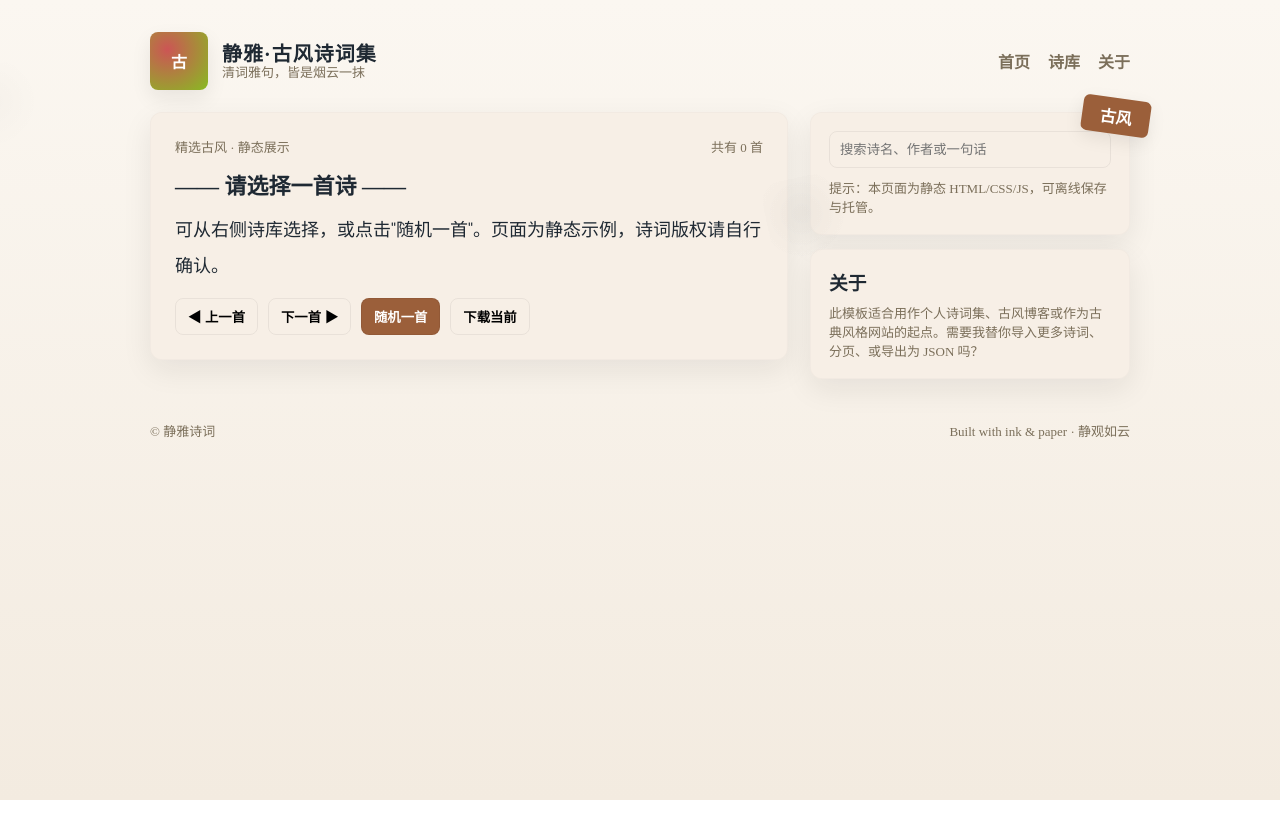
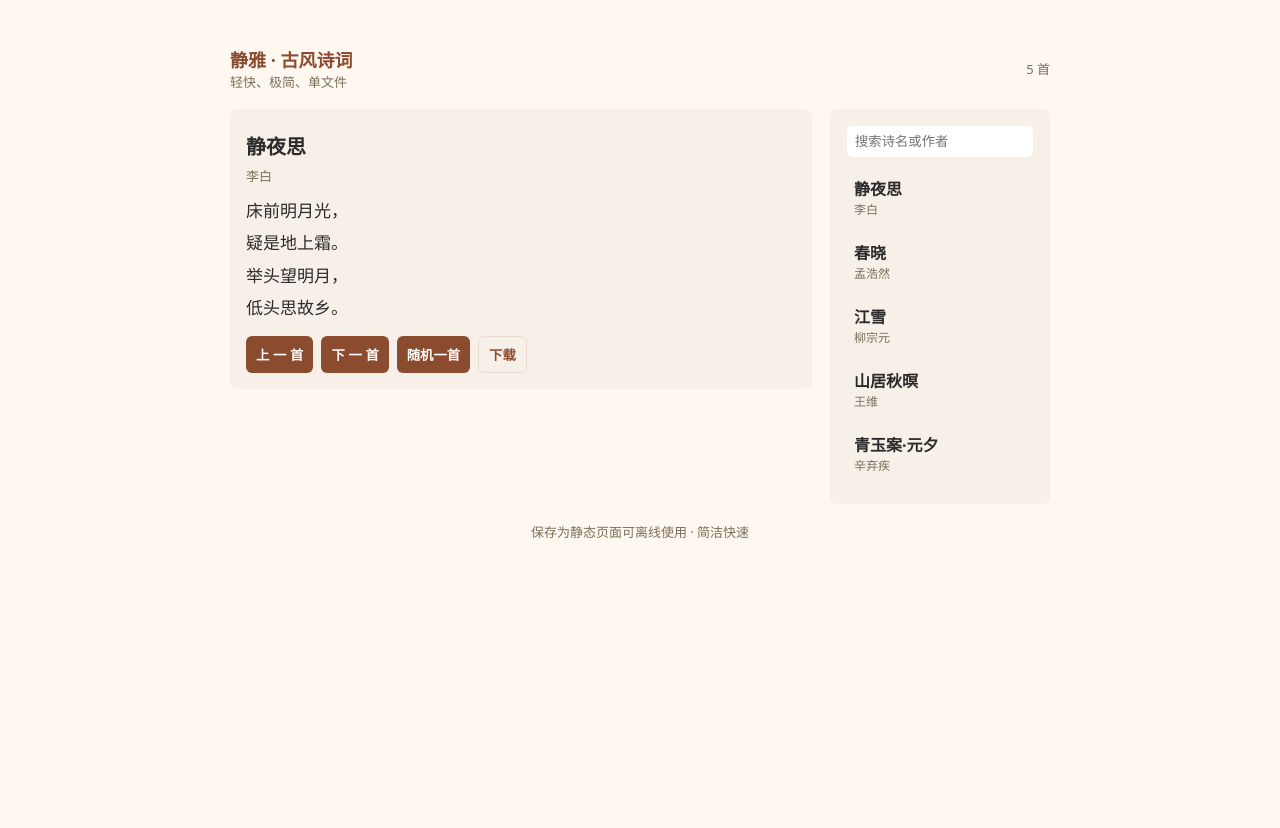
Before and after one commit to eooce/node-ws, a website: page index.html in a window 1280 px wide. Before the commit the page ends 800 px from the top, so only its background shows below. Drawn offline with Linux system fonts and the light colour scheme.

Commit message:
Update index.html

```diff
--- a/index.html
+++ b/index.html
@@ -2,146 +2,81 @@
 <html lang="zh-CN">
 <head>
 <meta charset="utf-8" />
-  <meta name="viewport" content="width=device-width, initial-scale=1" />
-  <title>古风诗词 · 静雅集</title>
-  <meta name="description" content="古风诗词，适合作为个人诗词集或古风主题网站的入口页面。" />
-  <link rel="preconnect" href="https://fonts.googleapis.com">
-  <link rel="preconnect" href="https://fonts.gstatic.com" crossorigin>
-  <link href="https://fonts.googleapis.com/css2?family=Noto+Serif+SC:wght@300;400;700&family=Sanchez:ital,wght@0,400;0,700;1,400&display=swap" rel="stylesheet">
+<meta name="viewport" content="width=device-width,initial-scale=1" />
+<title>古风诗词 · 静雅</title>
+<meta name="description" content="极简古风诗词展示页，单文件、快速打开。" />
 <style>
-    :root{
-      --paper:#f7efe6;
-      --ink:#1f2933;
-      --muted:#7b6f5a;
-      --accent:#9b5f3a;
-      --shadow: rgba(27,24,20,0.08);
-      color-scheme: light;
-    }
-    *{box-sizing:border-box}
-    html,body{height:100%}
-    body{
-      margin:0; padding:32px; font-family:'Noto Serif SC', serif; background:linear-gradient(180deg,#fbf7f1,#f3ebe0); color:var(--ink); -webkit-font-smoothing:antialiased;
-    }
-    .container{max-width:980px;margin:0 auto}
-    header{display:flex;align-items:center;justify-content:space-between;margin-bottom:22px}
-    .brand{display:flex;align-items:center;gap:14px}
-    .seal{width:58px;height:58px;border-radius:8px;background:radial-gradient(circle at 30% 30%, #c55, #8b2);display:flex;align-items:center;justify-content:center;color:#fff;font-weight:700;box-shadow:0 8px 20px var(--shadow)}
-    .title{line-height:1}
-    .title h1{margin:0;font-size:20px;letter-spacing:1px}
-    .title p{margin:2px 0 0;color:var(--muted);font-size:13px}
-
-    nav a{color:var(--muted);text-decoration:none;margin-left:14px;font-weight:600}
-    nav a:hover{color:var(--accent)}
-
-    main{display:grid;grid-template-columns:1fr 320px;gap:22px;align-items:start}
-
-    .paper{background:var(--paper);padding:24px;border-radius:12px;box-shadow:0 10px 30px var(--shadow);border:1px solid rgba(0,0,0,0.02)}
-
-    .poem-header{display:flex;justify-content:space-between;align-items:center;margin-bottom:12px}
-    .poem-header .meta{color:var(--muted);font-size:13px}
-    .poem-title{font-size:22px;margin:12px 0 6px;font-weight:700}
-    .poem-by{color:var(--muted);font-size:14px;margin-bottom:12px}
-
-    .poem-text{font-size:18px;line-height:2;font-family:'Sanchez', 'Noto Serif SC', serif;white-space:pre-wrap}
-    .poem-text .line{display:block}
-
-    .controls{display:flex;gap:10px;margin-top:14px}
-    .btn{padding:8px 12px;border-radius:8px;border:1px solid rgba(0,0,0,0.06);background:transparent;cursor:pointer;font-weight:600}
-    .btn.primary{background:var(--accent);color:#fff;border-color:rgba(0,0,0,0.06)}
-
-    /* right column */
-    aside{position:relative}
-    .sidebar .card{padding:18px;margin-bottom:14px}
-    .search input{width:100%;padding:10px;border-radius:8px;border:1px solid rgba(0,0,0,0.06);background:transparent}
-    .list{max-height:320px;overflow:auto;padding-right:8px}
-    .item{padding:10px;border-radius:8px;margin-bottom:8px;cursor:pointer}
-    .item:hover{background:linear-gradient(90deg,rgba(155,95,58,0.06),rgba(155,95,58,0.03))}
-    .small{font-size:13px;color:var(--muted)}
-
-    /* decorative */
-    .ribbon{position:absolute;right: -20px;top:-14px;transform:rotate(8deg);background:var(--accent);color:#fff;padding:6px 18px;border-radius:6px;font-weight:700;box-shadow:0 6px 18px rgba(0,0,0,0.08)}
-    .paper::before{content:'';position:absolute;left:-40px;top:60px;width:120px;height:120px;background:radial-gradient(circle at 30% 30%, rgba(0,0,0,0.03), transparent 40%);transform:rotate(-12deg);opacity:0.6;border-radius:18px}
-
-    footer{margin-top:28px;color:var(--muted);font-size:13px;display:flex;justify-content:space-between}
-
-    /* responsive */
-    @media (max-width:880px){
-      main{grid-template-columns:1fr}
-      aside{order:2}
-    }
+  /* 极简样式，优先性能（无外部资源） */
+  :root{--bg:#fff8f0;--ink:#2b2b2b;--muted:#7b6f5a;--accent:#8b4b2f;}
+  html,body{height:100%;margin:0;font-family:system-ui,-apple-system,"Segoe UI","Noto Sans","Hiragino Sans GB","Microsoft YaHei",sans-serif;background:var(--bg);color:var(--ink);-webkit-font-smoothing:antialiased}
+  .wrap{max-width:820px;margin:28px auto;padding:18px}
+  header{display:flex;justify-content:space-between;align-items:center;margin-bottom:18px}
+  .brand{font-weight:700;font-size:18px;color:var(--accent)}
+  .subtitle{color:var(--muted);font-size:13px}
+  main{display:flex;gap:18px;align-items:flex-start}
+  .panel{flex:1;background:rgba(0,0,0,0.03);padding:16px;border-radius:8px}
+  .poem-title{font-size:20px;margin:6px 0 6px;font-weight:700}
+  .poem-author{color:var(--muted);font-size:13px;margin-bottom:10px}
+  .poem-text{white-space:pre-wrap;line-height:1.9;font-size:17px}
+  .side{width:220px}
+  .list{max-height:420px;overflow:auto}
+  .item{padding:8px;border-radius:6px;cursor:pointer;margin-bottom:6px}
+  .item:hover{background:rgba(139,75,47,0.06)}
+  .controls{display:flex;gap:8px;margin-top:12px}
+  button{padding:8px 10px;border-radius:6px;border:0;background:var(--accent);color:#fff;cursor:pointer;font-weight:600}
+  button.ghost{background:transparent;color:var(--accent);border:1px solid rgba(139,75,47,0.12)}
+  footer{margin-top:18px;color:var(--muted);font-size:13px;text-align:center}
+  @media(max-width:760px){main{flex-direction:column}.side{width:100%}}
 </style>
 </head>
 <body>
-  <div class="container">
+  <div class="wrap">
     <header>
-      <div class="brand">
-        <div class="seal">古</div>
-        <div class="title">
-          <h1>静雅·古风诗词集</h1>
-          <p>清词雅句，皆是烟云一抹</p>
+      <div>
+        <div class="brand">静雅 · 古风诗词</div>
+        <div class="subtitle">轻快、极简、单文件</div>
       </div>
-      </div>
-      <nav>
-        <a href="#">首页</a>
-        <a href="#catalog">诗库</a>
-        <a href="#about">关于</a>
-      </nav>
+      <div class="subtitle" id="count">0 首</div>
     </header>
 
     <main>
-      <section class="paper" aria-labelledby="poem-title">
-        <div class="poem-header">
-          <div class="meta small">精选古风 · 静态展示</div>
-          <div class="meta small" id="poem-count">共有 <span id="count">0</span> 首</div>
+      <section class="panel" aria-labelledby="poem-title">
+        <div id="meta" style="display:flex;justify-content:space-between;align-items:center">
+          <div>
+            <div id="poem-title" class="poem-title">请选择一首诗</div>
+            <div id="poem-author" class="poem-author"></div>
+          </div>
         </div>
 
-        <h2 id="poem-title" class="poem-title">—— 请选择一首诗 ——</h2>
-        <div class="poem-by" id="poem-author"></div>
-        <div class="poem-text" id="poem-text">可从右侧诗库选择，或点击"随机一首"。页面为静态示例，诗词版权请自行确认。</div>
+        <div id="poem-text" class="poem-text">右侧选择或点击“随机一首”。（示例均为公有/古典诗词）</div>
 
         <div class="controls">
-          <button class="btn" onclick="prevPoem()">◀ 上一首</button>
-          <button class="btn" onclick="nextPoem()">下一首 ▶</button>
-          <button class="btn primary" onclick="randomPoem()">随机一首</button>
-          <button class="btn" onclick="downloadPoem()">下载当前</button>
+          <button onclick="prevPoem()">上 一 首</button>
+          <button onclick="nextPoem()">下 一 首</button>
+          <button onclick="randomPoem()">随机一首</button>
+          <button class="ghost" onclick="downloadCurrent()">下载</button>
         </div>
       </section>
 
-      <aside class="sidebar">
-        <div class="ribbon">古风</div>
-        <div class="card paper">
-          <div class="search">
-            <input type="search" id="q" placeholder="搜索诗名、作者或一句话" oninput="filterList()" />
-          </div>
-          <div style="height:10px"></div>
-          <div class="list" id="poem-list" role="list">
-            <!-- 列表由 JS 填充 -->
-          </div>
-          <div class="small">提示：本页面为静态 HTML/CSS/JS，可离线保存与托管。</div>
-        </div>
-
-        <div class="card paper">
-          <h3 style="margin:0 0 8px">关于</h3>
-          <div class="small">此模板适合用作个人诗词集、古风博客或作为古典风格网站的起点。需要我替你导入更多诗词、分页、或导出为 JSON 吗？</div>
+      <aside class="side">
+        <div class="panel">
+          <input id="q" type="search" placeholder="搜索诗名或作者" style="width:100%;padding:8px;border-radius:6px;border:1px solid rgba(0,0,0,0.06);margin-bottom:10px" oninput="filterList()">
+          <div class="list" id="poem-list" role="list"></div>
         </div>
       </aside>
     </main>
 
-    <footer>
-      <div>© <span id="year"></span> 静雅诗词</div>
-      <div>Built with ink & paper · 静观如云</div>
-    </footer>
+    <footer>保存为静态页面可离线使用 · 简洁快速</footer>
   </div>
 
 <script>
-    // 预置一些古风/唐诗宋词示例（静态示例）
+/* 极简 JS，轻量且兼容 */
 const poems = [
   {title:'静夜思', author:'李白', text:`床前明月光，\n疑是地上霜。\n举头望明月，\n低头思故乡。`},
+  {title:'春晓', author:'孟浩然', text:`春眠不觉晓，\n处处闻啼鸟。\n夜来风雨声，\n花落知多少。`},
+  {title:'江雪', author:'柳宗元', text:`千山鸟飞绝，\n万径人踪灭。\n孤舟蓑笠翁，\n独钓寒江雪。`},
   {title:'山居秋暝', author:'王维', text:`空山新雨后，\n天气晚来秋。\n明月松间照，\n清泉石上流。\n竹喧归浣女，\n莲动下渔舟。\n随意春芳歇，\n王孙自可留。`},
-      {title:'春晓', author:'孟浩然', text:`春眠不觉晓，\n处处闻啼鸟。\n夜来风雨声，\n花落知多少。`},
-      {title:'蝶恋花·春景', author:'苏轼', text:`花褪残红青杏小。\n燕子飞时，绿水人家绕。\n枝上柳绵吹又少。\n天涯何处无芳草？\n且共从容。`},
-      {title:'江雪', author:'柳宗元', text:`千山鸟飞绝，\n万径人踪灭。\n孤舟蓑笠翁，\n独钓寒江雪。`},
-      {title:'青玉案·元夕', author:'辛弃疾', text:`东风夜放花千树。更吹落、星如雨。\n宝马雕车香满路。凤箫声动，玉壶光转，\n一夜鱼龙舞。\n蛾儿雪柳黄金缕，笑语盈盈暗香去。\n众里寻他千百度，蓦然回首，那人却在，灯火阑珊处。`}
+  {title:'青玉案·元夕', author:'辛弃疾', text:`东风夜放花千树。更吹落、星如雨。\n宝马雕车香满路。凤箫声动，玉壶光转，\n一夜鱼龙舞。\n众里寻他千百度，蓦然回首，那人却在，灯火阑珊处。`}
 ];
 
 const listEl = document.getElementById('poem-list');
@@ -149,61 +84,54 @@
 const authorEl = document.getElementById('poem-author');
 const textEl = document.getElementById('poem-text');
 const countEl = document.getElementById('count');
-    const yearEl = document.getElementById('year');
-    yearEl.textContent = new Date().getFullYear();
-
-    let idx = -1;
+let idx = 0;
 
 function renderList(){
   listEl.innerHTML = '';
   poems.forEach((p,i)=>{
-        const div = document.createElement('div');
-        div.className = 'item';
-        div.role = 'listitem';n        div.innerHTML = `<strong>${p.title}</strong><div class='small'>${p.author}</div>`;
-        div.onclick = ()=>{ showPoem(i); }
-        listEl.appendChild(div);
+    const d = document.createElement('div');
+    d.className = 'item';
+    d.innerHTML = `<strong>${p.title}</strong><div style="font-size:12px;color:#7b6f5a">${p.author}</div>`;
+    d.onclick = ()=> showPoem(i);
+    listEl.appendChild(d);
   });
-      countEl.textContent = poems.length;
+  countEl.textContent = poems.length + ' 首';
 }
 
 function showPoem(i){
-      if(i<0 || i>=poems.length) return;
+  if(i<0||i>=poems.length) return;
   idx = i;
   const p = poems[i];
   titleEl.textContent = p.title;
   authorEl.textContent = p.author;
-      // preserve line breaks and add classical spacing
-      textEl.innerHTML = p.text.split('\n').map(l=>`<span class="line">${l}</span>`).join('');
+  textEl.textContent = p.text;
 }
 
-    function nextPoem(){ showPoem((idx+1) % poems.length); }
-    function prevPoem(){ showPoem((idx-1 + poems.length) % poems.length); }
+function nextPoem(){ showPoem((idx+1)%poems.length); }
+function prevPoem(){ showPoem((idx-1+poems.length)%poems.length); }
 function randomPoem(){ showPoem(Math.floor(Math.random()*poems.length)); }
 
 function filterList(){
   const q = document.getElementById('q').value.trim().toLowerCase();
-      const items = Array.from(listEl.children);
-      items.forEach((el, i)=>{
+  Array.from(listEl.children).forEach((el,i)=>{
     const p = poems[i];
-        const hay = (p.title + ' ' + p.author + ' ' + p.text).toLowerCase();
+    const hay = (p.title+' '+p.author+' '+p.text).toLowerCase();
     el.style.display = hay.includes(q) ? 'block' : 'none';
   });
 }
 
-    function downloadPoem(){
-      if(idx<0){ alert('请先选择一首诗。'); return; }
+function downloadCurrent(){
   const p = poems[idx];
-      const content = `=== ${p.title} — ${p.author} ===\n\n${p.text}`;
-      const blob = new Blob([content], {type: 'text/plain;charset=utf-8'});
+  if(!p) return alert('请先选择诗词');
+  const blob = new Blob([p.title + ' — ' + p.author + '\n\n' + p.text], {type:'text/plain;charset=utf-8'});
   const a = document.createElement('a');
   a.href = URL.createObjectURL(blob);
-      a.download = `${p.title.replace(/\s+/g,'_')}.txt`;
+  a.download = (p.title.replace(/\s+/g,'_') || 'poem') + '.txt';
   document.body.appendChild(a); a.click(); a.remove();
 }
 
-    // 初始化
+/* 初始化，默认显示第一首 */
 renderList();
-    // 默认显示第一首
 if(poems.length>0) showPoem(0);
 </script>
 </body>
```
Lines whose indentation alone changed are shown as unchanged.
